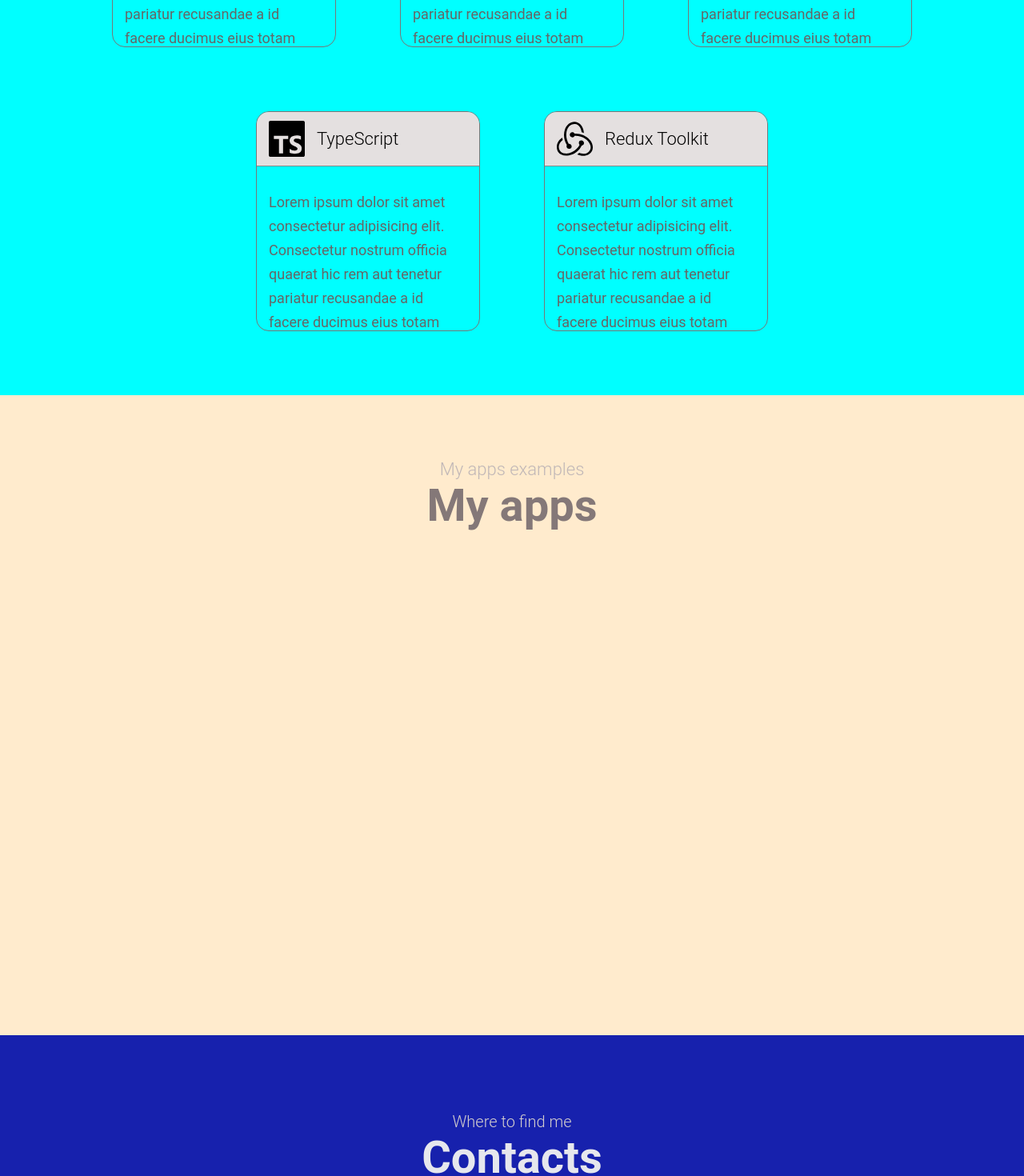
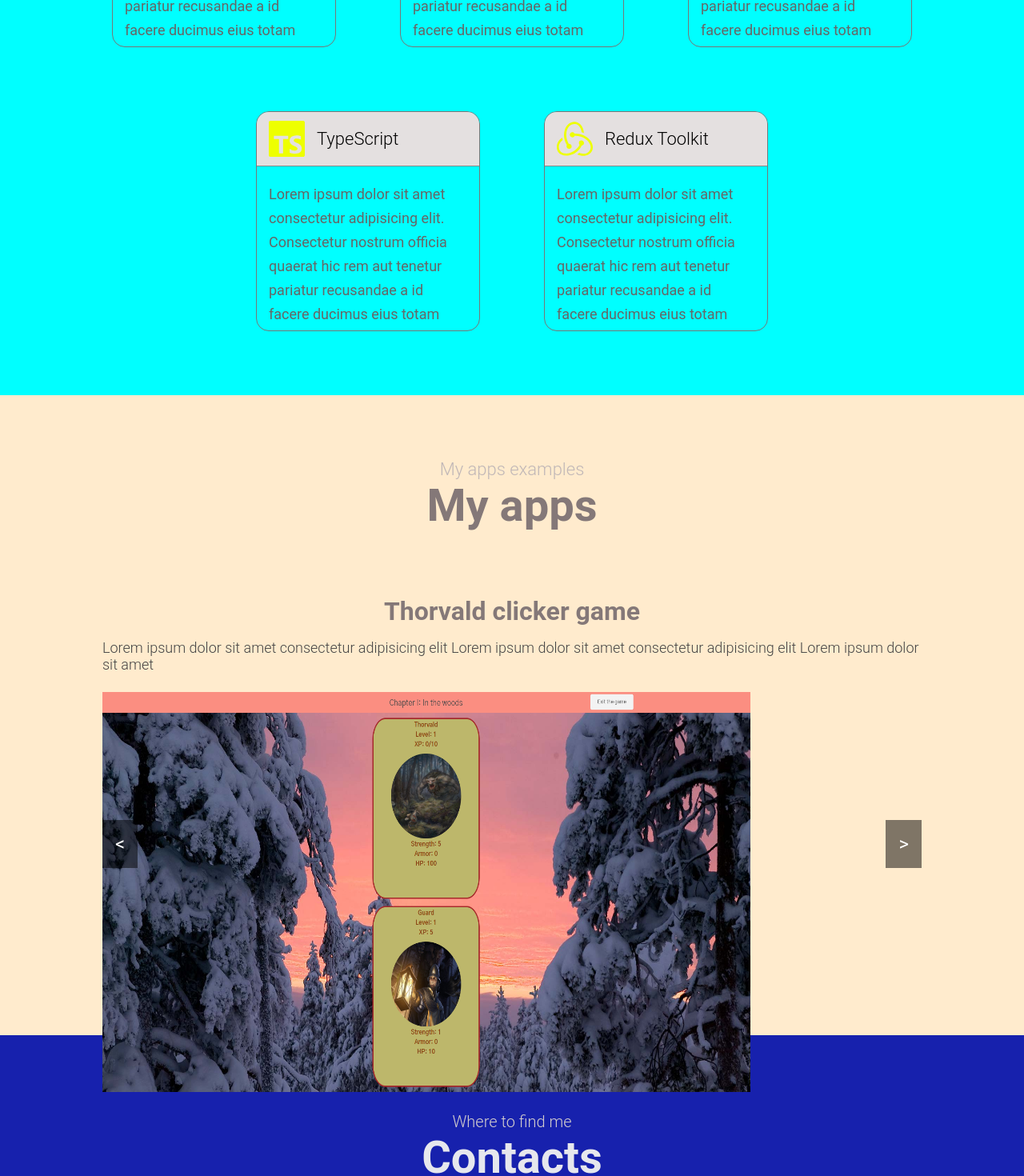
Before and after one commit to breznovic/mycv, a React (Create React App) app: page / in a window 1280 px wide. Shown: the part 1280-2750 px from the top of the page at 80% size. Built offline with nearby package versions, Linux system fonts and the light colour scheme.

Commit message:
Slider refactoring

```diff
--- a/package.json
+++ b/package.json
@@ -15,7 +15,6 @@
     "react-dom": "^17.0.2",
     "react-icons": "^4.8.0",
     "react-scripts": "5.0.1",
-    "react-slideshow-image": "^4.3.0",
     "web-vitals": "^1.1.2"
   },
   "scripts": {
--- a/src/components/Apps/Apps.module.css
+++ b/src/components/Apps/Apps.module.css
@@ -28,44 +28,3 @@
   font-weight: bold;
   font-size: 56px;
 }
-
-.worksContainer {
-  margin-top: 5rem;
-  display: flex;
-  align-items: center;
-  width: 55%;
-  gap: 50px;
-}
-
-.appTitle {
-  color: rgb(132, 120, 120);
-  text-align: center;
-  font-size: 2em;
-}
-
-.desc {
-  font-weight: 300;
-  color: #444;
-  font-size: 18px;
-  margin: 1rem 0rem 1.5rem 0rem;
-}
-
-.bottom {
-  display: flex;
-  justify-content: space-between;
-  align-items: center;
-  padding: 0 0.5rem;
-  gap: 30px;
-}
-
-.bottom .img {
-  width: 55rem;
-  height: 30rem;
-  object-fit: cover;
-  opacity: 0.7;
-}
-
-.bottom .img:hover {
-  width: 52rem;
-  opacity: 1;
-}
--- a/src/components/Apps/Apps.tsx
+++ b/src/components/Apps/Apps.tsx
@@ -1,8 +1,5 @@
 import s from "./Apps.module.css";
-import thorvald from "../../assets/thorvaldClicker.png";
-import todolist from "../../assets/todolist.png";
-import langish from "../../assets/langish.png";
-import { Slider } from "./Slider";
+import Slider from "./Slider/Slider";
 
 const Works = () => {
   return (
@@ -11,41 +8,8 @@ const Works = () => {
         <div className={s.titles}>
           <h5 className={s.subtitle}>My apps examples</h5>
           <h2 className={s.title}>My apps</h2>
-          <div className={s.worksContainer}>
-    {/*         <Slider />
-
-            <h2 className={s.appTitle}>Thorvald clicker game</h2>
-            <p className={s.desc}>
-              Lorem ipsum dolor sit amet consectetur adipisicing elit. Nam
-              distinctio molestiae, iste sapiente earum porro deleniti adipisci,
-              provident voluptates unde, ipsam quam! Ad, id asperiores. Quasi
-              quam explicabo maiores quisquam!
-            </p>
-            <div className={s.bottom}>
-              <img src={thorvald} className={s.img} />
-            </div>
-
-            <h2 className={s.appTitle}>Todolist</h2>
-            <p className={s.desc}>
-              Lorem ipsum dolor sit amet consectetur adipisicing elit. Nam
-              distinctio molestiae, iste sapiente earum porro deleniti adipisci,
-              provident voluptates unde, ipsam quam! Ad, id asperiores. Quasi
-              quam explicabo maiores quisquam!
-            </p>
-            <div className={s.bottom}>
-              <img src={todolist} className={s.img} />
-            </div>
-
-            <h2 className={s.appTitle}>Langish</h2>
-            <p className={s.desc}>
-              Lorem ipsum dolor sit amet consectetur adipisicing elit. Nam
-              distinctio molestiae, iste sapiente earum porro deleniti adipisci,
-              provident voluptates unde, ipsam quam! Ad, id asperiores. Quasi
-              quam explicabo maiores quisquam!
-            </p>
-            <div className={s.bottom}>
-              <img src={langish} className={s.img} />
-            </div> */}
+          <div>
+            <Slider />
           </div>
         </div>
       </div>
--- /dev/null
+++ b/src/components/Apps/Slider/Slider.tsx
@@ -0,0 +1,77 @@
+import { useEffect, useState } from "react";
+import s from "./slider.module.css";
+import thorvald from "../../../assets/thorvaldClicker.png";
+import todolist from "../../../assets/todolist.png";
+import langish from "../../../assets/langish.png";
+
+const Slider = () => {
+  let images = [thorvald, todolist, langish];
+  let apps = [
+    {
+      title: "Thorvald clicker game",
+      description:
+        "Lorem ipsum dolor sit amet consectetur adipisicing elit Lorem ipsum dolor sit amet consectetur adipisicing elit Lorem ipsum dolor sit amet",
+    },
+    {
+      title: "Todolist",
+      description:
+        "Lorem ipsum dolor sit amet consectetur adipisicing elit Lorem ipsum dolor sit amet consectetur adipisicing elit Lorem ipsum dolor sit amet",
+    },
+    {
+      title: "Langish",
+      description:
+        "Lorem ipsum dolor sit amet consectetur adipisicing elit Lorem ipsum dolor sit amet consectetur adipisicing elit Lorem ipsum dolor sit amet",
+    },
+  ];
+
+  const [activeIndex, setActiveIndex] = useState(0);
+
+  const currentApp = apps[activeIndex];
+
+  const interval = 7000;
+
+  useEffect(() => {
+    const autoPlayInterval = setInterval(nextSlide, interval);
+    return () => {
+      clearInterval(autoPlayInterval);
+    };
+  }, [interval]);
+
+  const nextSlide = () => {
+    setActiveIndex((prevIndex) =>
+      prevIndex === images.length - 1 ? 0 : prevIndex + 1
+    );
+  };
+
+  const prevSlide = () => {
+    setActiveIndex((prevIndex) =>
+      prevIndex === 0 ? images.length - 1 : prevIndex - 1
+    );
+  };
+
+  return (
+    <div className={s.slider}>
+      <div>
+        <h2 className={s.appTitle}>{currentApp.title}</h2>
+        <p className={s.description}>{currentApp.description}</p>
+      </div>
+      <button onClick={prevSlide} className={`${s.button} ${s.prevButton}`}>
+        &lt;
+      </button>
+      <div>
+        <img src={images[activeIndex]} className={s.slideImage} />
+      </div>
+      <button onClick={nextSlide} className={`${s.button} ${s.nextButton}`}>
+        &gt;
+      </button>
+    </div>
+  );
+};
+
+export default Slider;
+
+
+
+            <div className={s.bottom}>
+              <img src={thorvald} className={s.img} />
+            </div>
--- /dev/null
+++ b/src/components/Apps/Slider/slider.module.css
@@ -0,0 +1,49 @@
+.slider {
+  position: relative;
+  overflow: hidden;
+  margin-top: 80px;
+}
+.button {
+  position: absolute;
+  top: 50%;
+  transform: translateY(-50%);
+  background-color: rgba(0, 0, 0, 0.5);
+  color: white;
+  font-size: 1.5rem;
+  border: none;
+  padding: 1rem;
+  cursor: pointer;
+  z-index: 1;
+  transition: background-color 0.3s;
+}
+.button:hover {
+  background-color: rgba(0, 0, 0, 0.8);
+}
+.prevButton {
+  left: 0;
+}
+.nextButton {
+  right: 0;
+}
+.slider img {
+  width: 810px;
+  height: 500px;
+  display: block;
+  transition: transform 0.3s ease-in-out;
+}
+.slider img:hover {
+  opacity: 0.9;
+}
+
+.appTitle {
+  color: rgb(132, 120, 120);
+  text-align: center;
+  font-size: 2em;
+}
+
+.description {
+  font-weight: 300;
+  color: #444;
+  font-size: 18px;
+  margin: 1rem 0rem 1.5rem 0rem;
+}
--- a/src/components/Skills/skills.module.css
+++ b/src/components/Skills/skills.module.css
@@ -37,7 +37,6 @@
 }
 
 .card {
-  width: 25%;
   border: 1px solid #777;
   border-radius: 16px;
   height: 275px;
@@ -75,7 +74,7 @@
 }
 
 .card .bottom {
-  margin-top: 15px;
+  margin-top: 5px;
   padding: 15px 15px;
   font-size: 18px;
   line-height: 30px;
@@ -85,3 +84,55 @@
 .icon {
   font-size: 45px;
 }
+
+@media (max-width: 768px) {
+  .wrapper {
+    color: rgb(0, 255, 242);
+  }
+  .card {
+    width: 255px;
+  }
+}
+
+@media (min-width: 576px) {
+  .wrapper {
+    color: rgb(255, 0, 179);
+  }
+  .card {
+    width: 255px;
+  }
+}
+
+@media (min-width: 768px) {
+  .wrapper {
+    color: green;
+  }
+  .card {
+    width: 255px;
+  }
+}
+
+@media (min-width: 992px) {
+  .wrapper {
+    color: red;
+  }
+  .card {
+    width: 255px;
+  }
+}
+
+@media (min-width: 1200px) {
+  .wrapper {
+    color: rgb(238, 255, 0);
+  }
+  .card .bottom {
+    margin-top: 5px;
+    padding: 15px 15px;
+    font-size: 18px;
+    line-height: 30px;
+    color: #666;
+  }
+  .card {
+    width: 25%;
+  }
+}
```
Also changed, not shown: src/components/Apps/Slider.tsx (deleted, +0 -35 lines), 1 other file (tests, documents, lock files or other folders).
